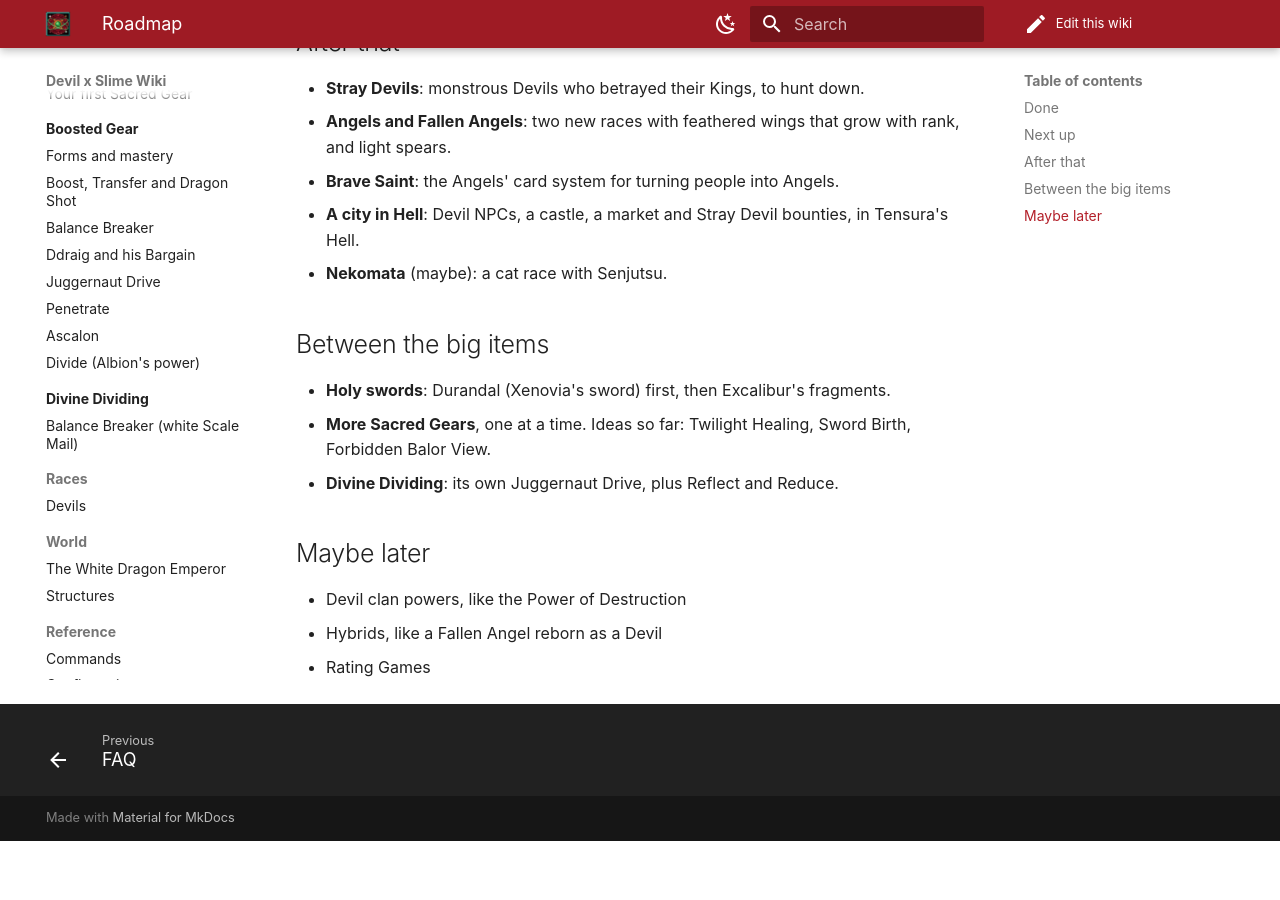
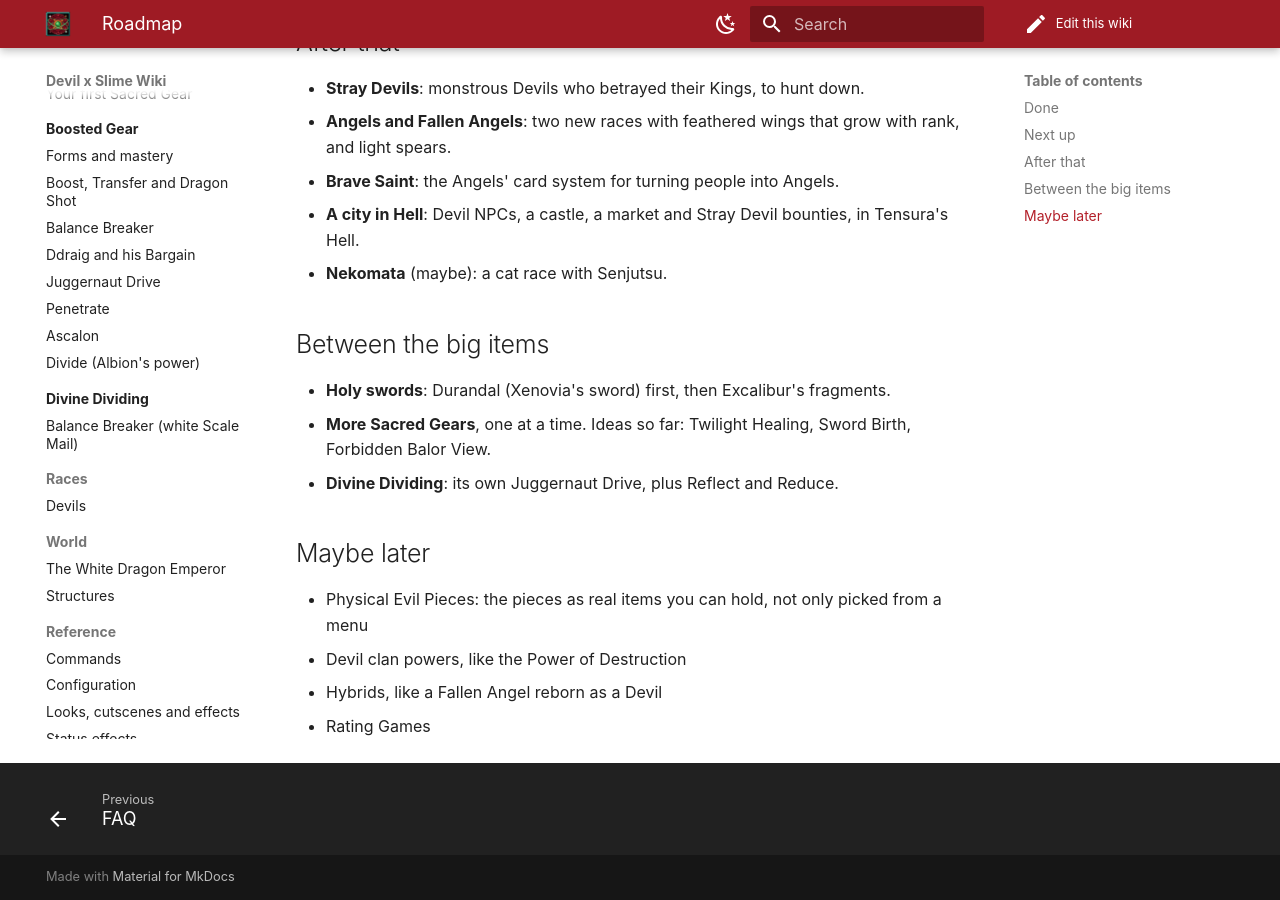
Before and after one commit to Malwikpl/devil-x-slime-wiki, an MkDocs documentation site: the page built from docs/roadmap.md, in a window 1280 px wide and 900 px high, scrolled down 1095 px. Built offline with MkDocs 1.6.1 and Material for MkDocs 9.7.7, drawn with Linux system fonts in a browser that asks for light colours; comment, search, counter and statistics services are not loaded; before the commit the page ends 1936 px from its top, so only the background shows below that.

Commit message:
Roadmap: physical Evil Pieces later
Co-Authored-By: Claude Opus 5.5 (1M context) <noreply@anthropic.com>
Claude-Session: https://claude.ai/code/session_01UCcnHWzyPU9hexkjxzyvPV

```diff
--- a/docs/roadmap.md
+++ b/docs/roadmap.md
@@ -43,6 +43,7 @@ world. These are plans, not promises, and the order can change.
 
 ## Maybe later
 
+- Physical Evil Pieces: the pieces as real items you can hold, not only picked from a menu
 - Devil clan powers, like the Power of Destruction
 - Hybrids, like a Fallen Angel reborn as a Devil
 - Rating Games
```
